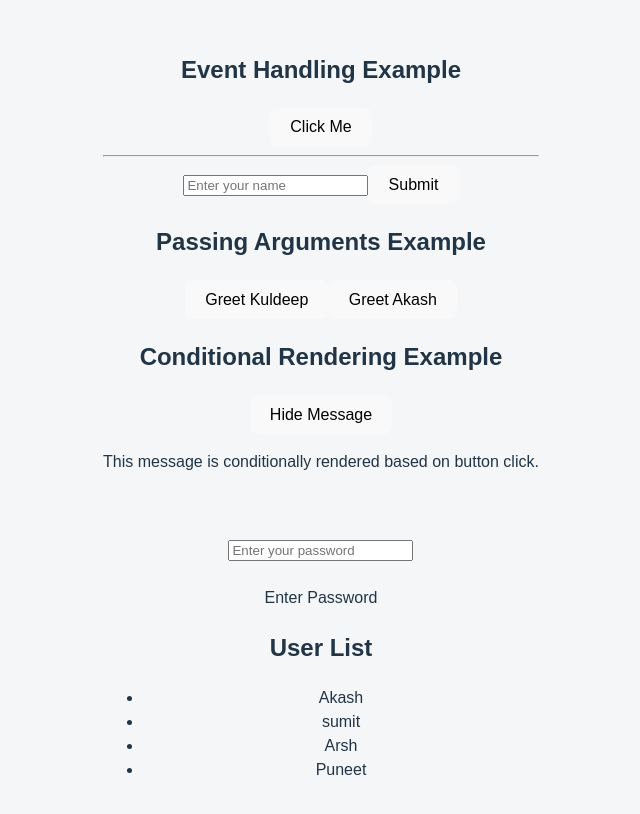
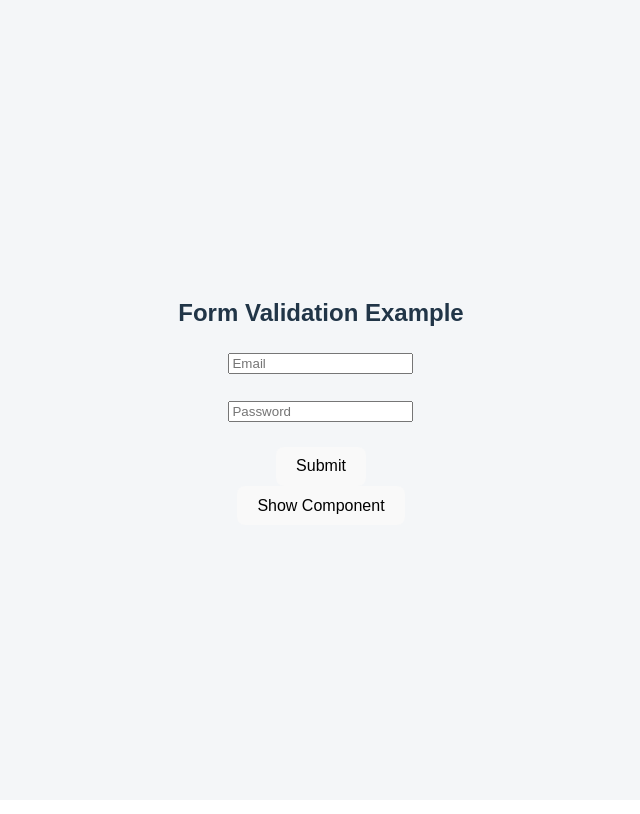
Before and after one commit to kuldeeepkumar/Training, a React (Vite) app: page / in a window 1280 px wide. Shown: the top 814 px of the page, without its empty margins (319-959 px from the left). Built offline with nearby package versions, Linux system fonts and the light colour scheme.

Commit message:
React Exercise5 and 6 is done

```diff
--- a/src/App.jsx
+++ b/src/App.jsx
@@ -18,6 +18,8 @@ import ReactExercise1 from "./reactExercises/exercise1/reactExercise1";
 import ReactExercise2 from './reactExercises/exercise2/ReactExercise2'
 import ReactExercise3 from './reactExercises/exercise3/ReactExercise3'
 import ReactExercise4 from './reactExercises/exercise4/ReactExercise4'
+import ReactExercise5 from './reactExercises/exercise5/ReactExercise5'
+import ReactExercise6 from './reactExercises/exercise6/ReactExercise6'
 function App() {
   return (
     <>
@@ -37,8 +39,10 @@ function App() {
     <TodoApp/>
     <ReactExercise1/>
     <ReactExercise2/> */}
-    <ReactExercise3/>
-    <ReactExercise4/>
+    {/* <ReactExercise3/>
+    <ReactExercise4/> */}
+    <ReactExercise5/>
+    <ReactExercise6/>
     </>
   );
 }
--- /dev/null
+++ b/src/reactExercises/exercise5/ControlledComponent.jsx
@@ -0,0 +1,30 @@
+import React, { useState } from "react";
+const ControlledComponent = () => {
+  const [name, setName] = useState("");
+
+  const handleChange = (e) => {
+    setName(e.target.value); // updating state on each change
+  };
+
+  const handleSubmit = (e) => {
+    e.preventDefault();
+    alert("Submitted Name: " + name);
+  };
+
+  return (
+    <div>
+      <h2>Controlled Component Example</h2>
+      <form onSubmit={handleSubmit}>
+        <input
+          type="text"
+          value={name} // controlled by React
+          onChange={handleChange}
+          placeholder="Enter your name"
+        />
+        <button type="submit">Submit</button>
+      </form>
+    </div>
+  );
+};
+
+export default ControlledComponent;
--- /dev/null
+++ b/src/reactExercises/exercise5/FormHandling.jsx
@@ -0,0 +1,107 @@
+import React, { useState } from "react";
+
+const FormHandling = () => {
+  const [thanksScreen, setThanksScreen] = useState(false);
+  const [formData, setFormData] = useState({
+    username: "",
+    email: "",
+    agree: false,
+    gender: "",
+  });
+
+  // handle text, email, select
+  const handleChange = (e) => {
+    const { name, value, type, checked } = e.target;
+    setFormData((prevData) => ({
+      ...prevData,
+      [name]: type === "checkbox" ? checked : value,
+    }));
+  };
+
+  const handleSubmit = (e) => {
+    e.preventDefault();
+    console.log("Form Submitted:", formData);
+    setThanksScreen((prev) => !prev);
+  };
+
+  return (
+    <div>
+      <form onSubmit={handleSubmit}>
+        {thanksScreen ? (
+          <div>
+            <h2>Thanks For Filling The Form Please check your details ☺️ </h2>
+
+            <div style={{ border: "1px solid red", padding: "10px" }}>
+              <p>Name :{formData.username} </p>
+              <p>Email ID :{formData.email} </p>
+              <p>Gender :{formData.gender} </p>
+              <p>
+                Terms & Conditions :{formData.agree ? "Agreed" : "Not Agreed"}{" "}
+              </p>
+              <br />
+              <br />
+            </div>
+            <br />
+            <br />
+          </div>
+        ) : (
+          <div>
+            <h2>Form Input Handling</h2>
+            <input
+              type="text"
+              name="username"
+              placeholder="Username"
+              value={formData.username}
+              onChange={handleChange}
+            />
+            <br />
+            <br />
+
+            <input
+              type="email"
+              name="email"
+              placeholder="Email"
+              value={formData.email}
+              onChange={handleChange}
+            />
+            <br />
+            <br />
+
+            <label>
+              <input
+                type="checkbox"
+                name="agree"
+                checked={formData.agree}
+                onChange={handleChange}
+              />
+              I agree to terms
+            </label>
+            <br />
+            <br />
+
+            <label>
+              Gender:
+              <select
+                name="gender"
+                value={formData.gender}
+                onChange={handleChange}>
+                <option value="">Select</option>
+                <option value="male">Male</option>
+                <option value="female">Female</option>
+              </select>
+            </label>
+            <br />
+            <br />
+          </div>
+        )}
+        {!thanksScreen ? (
+          <button type="submit">Submit</button>
+        ) : (
+          <button type="submit">Edit Form</button>
+        )}
+      </form>
+    </div>
+  );
+};
+
+export default FormHandling;
--- /dev/null
+++ b/src/reactExercises/exercise5/FormValidation.jsx
@@ -0,0 +1,78 @@
+import React, { useState } from "react";
+
+const FormValidation = () => {
+  const [formData, setFormData] = useState({ email: "", password: "" });
+  const [errors, setErrors] = useState({});
+
+  console.log("errors:", errors);
+
+  const validate = () => {
+    const newErrors = {};
+    if (!formData.email.includes("@")) {
+      newErrors.email = "Invalid email address";
+    }
+    if (formData.password.length < 6) {
+      newErrors.password = "Password must be at least 6 characters";
+    }
+    return newErrors;
+  };
+
+  const handleChange = (e) => {
+    setFormData((prev) => ({
+      ...prev,
+      [e.target.name]: e.target.value,
+    }));
+  };
+
+  const handleSubmit = (e) => {
+    e.preventDefault();
+    const validationErrors = validate();
+    if (Object.keys(validationErrors).length === 0) {
+      alert("Form submitted successfully!");
+      console.log("Form Data:", formData);
+    } else {
+      setErrors(validationErrors);
+    }
+  };
+
+  return (
+    <div>
+      <h2>Form Validation Example</h2>
+      <form onSubmit={handleSubmit}>
+        <div>
+          <input
+            type="text"
+            name="email"
+            placeholder="Email"
+            value={formData.email}
+            onChange={handleChange}
+          />
+          <br />
+          {errors.email && (
+            <small style={{ color: "red" }}>{errors.email}</small>
+          )}
+        </div>
+        <br />
+
+        <div>
+          <input
+            type="password"
+            name="password"
+            placeholder="Password"
+            value={formData.password}
+            onChange={handleChange}
+          />
+          <br />
+          {errors.password && (
+            <small style={{ color: "red" }}>{errors.password}</small>
+          )}
+        </div>
+        <br />
+
+        <button type="submit">Submit</button>
+      </form>
+    </div>
+  );
+};
+
+export default FormValidation;
--- /dev/null
+++ b/src/reactExercises/exercise5/ReactExercise5.jsx
@@ -0,0 +1,16 @@
+import ControlledComponent from "./ControlledComponent";
+import FormHandling from "./FormHandling";
+import FormValidation from "./FormValidation";
+import React from "react";
+
+const ReactExercise5 = () => {
+  return (
+    <>
+      {/* <ControlledComponent /> */}
+      {/* <FormHandling /> */}
+
+      <FormValidation />
+    </>
+  );
+};
+export default ReactExercise5;
--- /dev/null
+++ b/src/reactExercises/exercise6/MountExample.jsx
@@ -0,0 +1,22 @@
+import React, { useEffect } from "react";
+
+const MountExample = () => {
+  // This useEffect runs only once when the component mounts
+  useEffect(() => {
+    console.log("Component mounted");
+
+    // Optional cleanup (used during unmounting)
+    return () => {
+      console.log("Cleanup on unmount");
+    };
+  }, []); // empty dependency array ensures it runs only once after first render
+
+  return (
+    <div>
+      <h2>Mounting Example</h2>
+      <p>This component logs to console when it mounts and unmounts.</p>
+    </div>
+  );
+}
+
+export default MountExample;
--- /dev/null
+++ b/src/reactExercises/exercise6/ReactExercise6.jsx
@@ -0,0 +1,27 @@
+import React, { useState } from "react";
+
+import MountExample from "./MountExample";
+import UnmountExample from "./UnmountExample";
+import UpdateExample from "./UpdateExample";
+
+const ReactExercise6 = () => {
+  const [show, setShow] = useState(false);
+
+  return (
+    <div>
+      <button onClick={() => setShow(!show)}>
+        {show ? "Hide Component" : "Show Component"}
+      </button>
+
+      {show && (
+        <div>
+          {/* <MountExample /> */}
+          {/* <UnmountExample /> */}
+          <UpdateExample />
+        </div>
+      )}
+    </div>
+  );
+};
+
+export default ReactExercise6;
--- /dev/null
+++ b/src/reactExercises/exercise6/UnmountExample.jsx
@@ -0,0 +1,25 @@
+import React, { useEffect } from "react";
+
+const UnmountExample = () => {
+  // Simulate a side effect like a timer or subscription
+  useEffect(() => {
+    const intervalId = setInterval(() => {
+      console.log("Timer running...");
+    }, 1000);
+
+    // Cleanup function to stop the timer when the component unmounts
+    return () => {
+      clearInterval(intervalId);
+      console.log("Timer cleaned up on unmount");
+    };
+  }, []); // run once on mount
+
+  return (
+    <div>
+      <h2>Unmounting Example</h2>
+      <p>Check the console for timer logs. When unmounted, it stops.</p>
+    </div>
+  );
+};
+
+export default UnmountExample;
--- /dev/null
+++ b/src/reactExercises/exercise6/UpdateExample.jsx
@@ -0,0 +1,20 @@
+import React, { useEffect, useState } from "react";
+
+function UpdateExample() {
+  const [count, setCount] = useState(0);
+
+  // This useEffect runs every time `count` changes
+
+  useEffect(() => {
+    console.log(" Component updated - Count:", count);
+  }, [count]); // dependency array with `count` causes effect to run on count change
+
+  return (
+    <div>
+      <h2>Updating Example</h2>
+      <p>Count: {count}</p>
+      <button onClick={() => setCount(count + 1)}>Increase Count</button>
+    </div>
+  );
+}
+export default UpdateExample;
```
